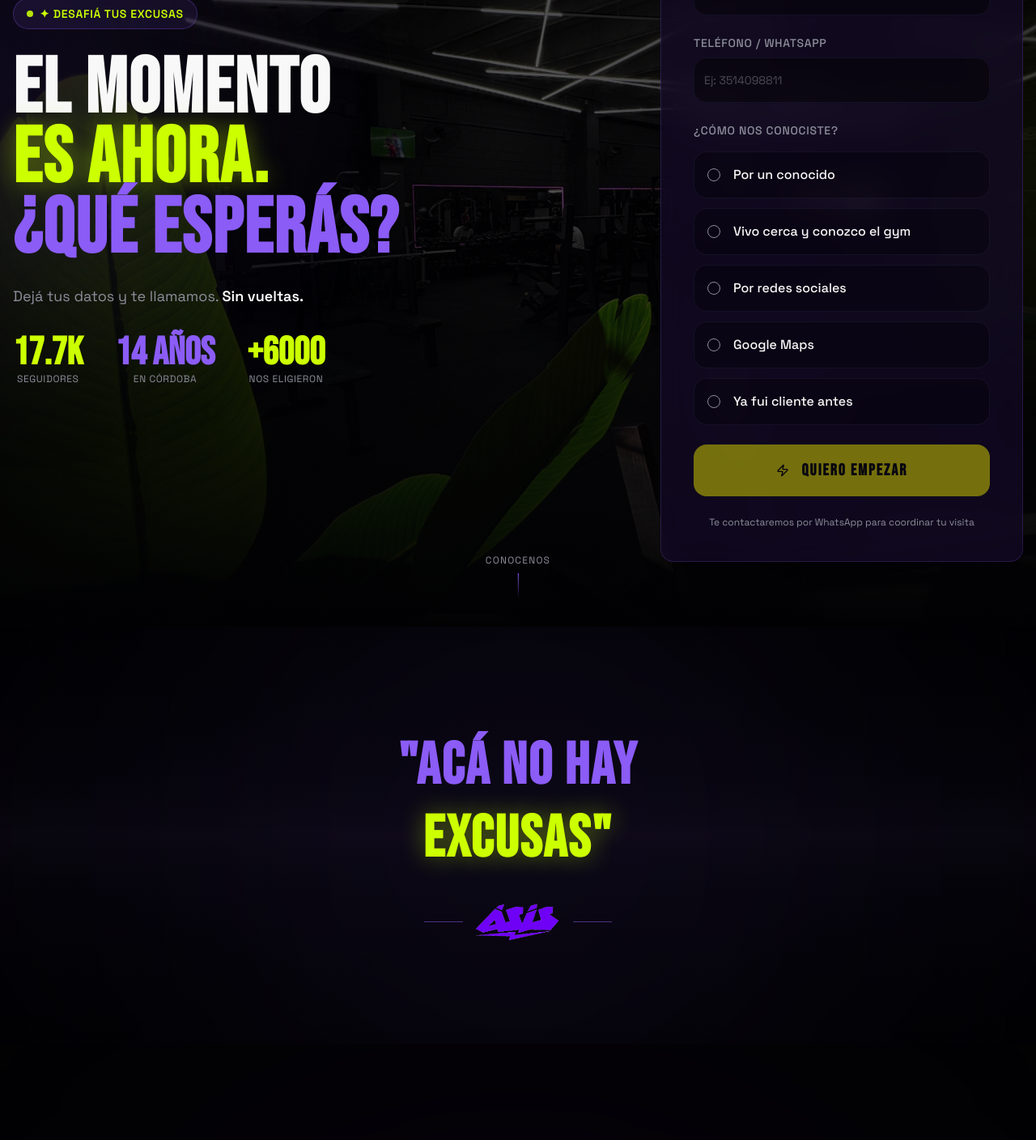
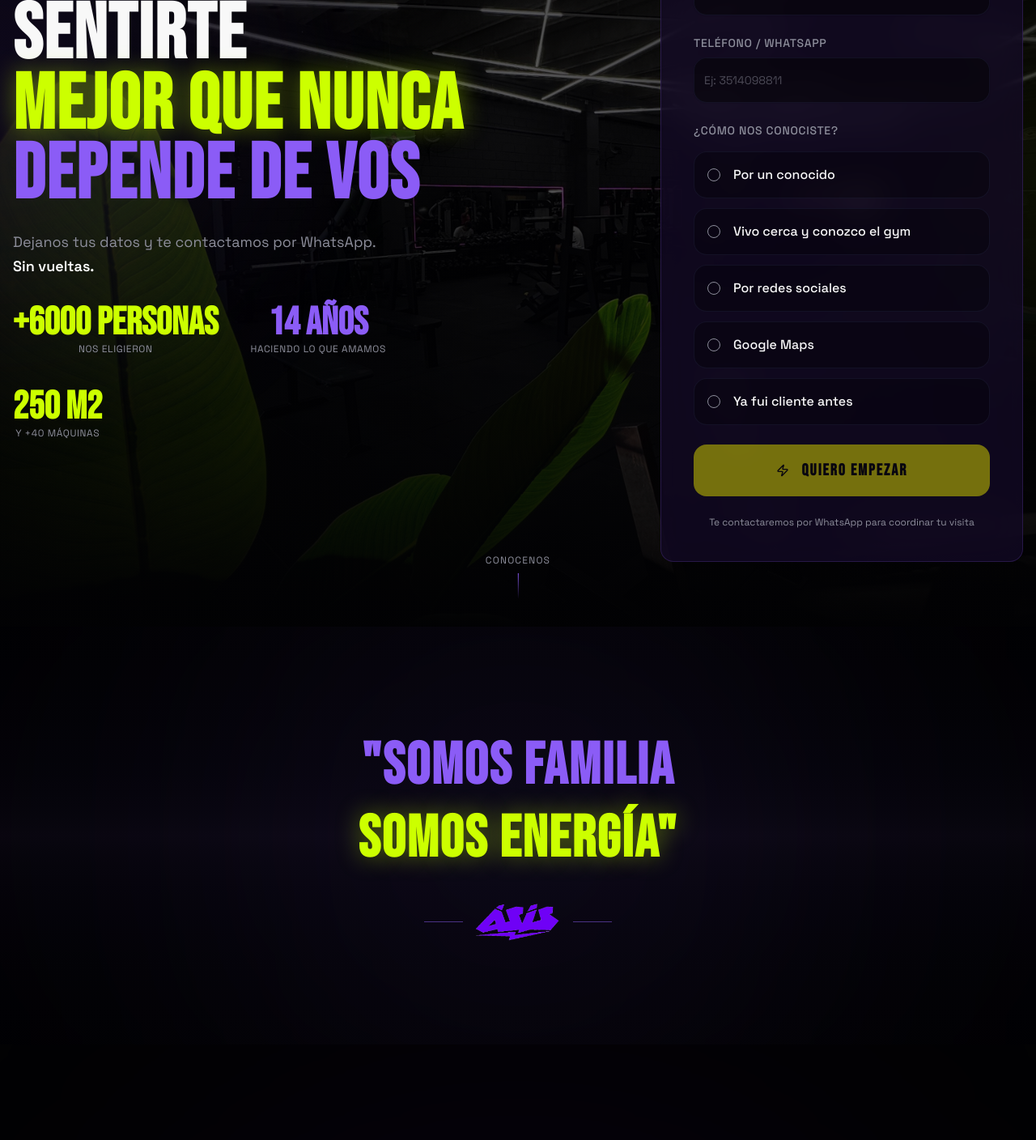
Before and after one commit to gfccorrea1-bit/asis-gym, a Next.js app: page / in a window 1280 px wide. Shown: the part 380-1788 px from the top of the page at 81% size. Built offline with nearby package versions, Linux system fonts and the light colour scheme.

Commit message:
varioosss

```diff
--- a/app/page.tsx
+++ b/app/page.tsx
@@ -78,7 +78,7 @@ export default function HomePage() {
               <div className="inline-flex items-center gap-2 px-4 py-2 rounded-full bg-[#8B5CF6]/10 border border-[#8B5CF6]/30 mb-8">
                 <span className="w-2 h-2 rounded-full bg-[#CCFF00] animate-pulse" />
                 <span className="text-sm font-semibold text-[#CCFF00] uppercase tracking-wider">
-                  ✦ DESAFIÁ TUS EXCUSAS
+                  DESCUBRÍ TU ENERGÍA
                 </span>
               </div>
 
@@ -86,29 +86,29 @@ export default function HomePage() {
                 className="text-5xl sm:text-6xl md:text-7xl lg:text-8xl font-bold leading-[0.9] mb-6 uppercase"
                 style={{ fontFamily: 'var(--font-bebas)', letterSpacing: '0.02em' }}
               >
-                <span className="text-foreground">EL MOMENTO</span>
+                <span className="text-foreground">SENTIRTE</span>
                 <br />
-                <span className="text-[#CCFF00]" style={{ textShadow: '0 0 30px rgba(200,255,0,0.4)' }}>ES AHORA.</span>
+                <span className="text-[#CCFF00]" style={{ textShadow: '0 0 30px rgba(200,255,0,0.4)' }}>MEJOR QUE NUNCA</span>
                 <br />
-                <span className="text-[#8B5CF6]">¿QUÉ ESPERÁS?</span>
+                <span className="text-[#8B5CF6]">DEPENDE DE VOS</span>
               </h1>
 
               <p className="text-base md:text-lg text-muted-foreground max-w-md mx-auto lg:mx-0 mb-8 leading-relaxed">
-                Dejá tus datos y te llamamos. <span className="text-white font-semibold">Sin vueltas.</span>
+                Dejanos tus datos y te contactamos por WhatsApp. <span className="text-white font-semibold">Sin vueltas.</span>
               </p>
 
               <div className="flex flex-wrap justify-center lg:justify-start gap-6 md:gap-10">
                 <div className="text-center">
-                  <div className="text-4xl md:text-5xl font-bold text-[#CCFF00]" style={{ fontFamily: 'var(--font-bebas)' }}>17.7K</div>
-                  <div className="text-xs text-muted-foreground uppercase tracking-wider">Seguidores</div>
+                  <div className="text-4xl md:text-5xl font-bold text-[#CCFF00]" style={{ fontFamily: 'var(--font-bebas)' }}>+6000 PERSONAS</div>
+                  <div className="text-xs text-muted-foreground uppercase tracking-wider">NOS ELIGIERON</div>
                 </div>
                 <div className="text-center">
-                  <div className="text-4xl md:text-5xl font-bold text-[#8B5CF6]" style={{ fontFamily: 'var(--font-bebas)' }}>14 años</div>
-                  <div className="text-xs text-muted-foreground uppercase tracking-wider">en Córdoba</div>
+                  <div className="text-4xl md:text-5xl font-bold text-[#8B5CF6]" style={{ fontFamily: 'var(--font-bebas)' }}>14 AÑOS</div>
+                  <div className="text-xs text-muted-foreground uppercase tracking-wider">HACIENDO LO QUE AMAMOS</div>
                 </div>
                 <div className="text-center">
-                  <div className="text-4xl md:text-5xl font-bold text-[#CCFF00]" style={{ fontFamily: 'var(--font-bebas)' }}>+6000</div>
-                  <div className="text-xs text-muted-foreground uppercase tracking-wider">nos eligieron</div>
+                  <div className="text-4xl md:text-5xl font-bold text-[#CCFF00]" style={{ fontFamily: 'var(--font-bebas)' }}>250 M2</div>
+                  <div className="text-xs text-muted-foreground uppercase tracking-wider">Y +40 MÁQUINAS</div>
                 </div>
               </div>
             </div>
@@ -134,9 +134,9 @@ export default function HomePage() {
             className="text-4xl sm:text-5xl md:text-6xl lg:text-7xl font-bold uppercase leading-tight text-foreground"
             style={{ fontFamily: 'var(--font-bebas)', letterSpacing: '0.03em' }}
           >
-            <span className="text-[#8B5CF6]">{'"'}ACÁ NO HAY</span>
+            <span className="text-[#8B5CF6]">{'"'}SOMOS FAMILIA</span>
             <br />
-            <span className="text-[#CCFF00]" style={{ textShadow: '0 0 30px rgba(200,255,0,0.4)' }}>EXCUSAS{'"'}</span>
+            <span className="text-[#CCFF00]" style={{ textShadow: '0 0 30px rgba(200,255,0,0.4)' }}>SOMOS ENERGÍA{'"'}</span>
           </p>
           <div className="mt-8 flex items-center justify-center gap-3">
             <div className="h-px w-12 bg-[#8B5CF6]/50" />
--- a/components/image-gallery.tsx
+++ b/components/image-gallery.tsx
@@ -8,14 +8,14 @@ const cards = [
     src: "/images/gallery-movete.jpg",
     alt: "Hombre y mujer entrenando juntos en el gym",
     title: "MOVETE Y DESCARGÁ",
-    desc: "Para todas las edades, todos los niveles.",
+    desc: "Sentirse bien es tu elección",
     accent: "#C8FF00",
   },
   {
     src: "/images/gallery-seguimos.jpg",
     alt: "Entrenadora guiando a una alumna con pesas",
     title: "TE SEGUIMOS EN TODO MOMENTO",
-    desc: "Nuestros profes están con vos en cada rep.",
+    desc: "Nuestros profes te acompañan de verdad",
     accent: "#7B00FF",
   },
   {
@@ -42,11 +42,11 @@ export function ImageGallery() {
             className="text-4xl md:text-6xl lg:text-7xl font-bold uppercase mb-4"
             style={{ fontFamily: 'var(--font-bebas)', letterSpacing: '0.02em' }}
           >
-            <span className="text-white">EL LUGAR</span>{" "}
-            <span className="text-[#7B00FF]">ES ESTE</span>
+            <span className="text-white">MUCHO MÁS</span>{" "}
+            <span className="text-[#7B00FF]">QUE UN GIMNASIO</span>
           </h2>
           <p className="text-lg text-muted-foreground max-w-xl mx-auto">
-            Más de 14 años siendo el espacio donde la gente de Córdoba entrena de verdad.
+            Tu cable a tierra. Tu momento del día. Tu refugio y tu manada.
           </p>
         </div>
 
```
